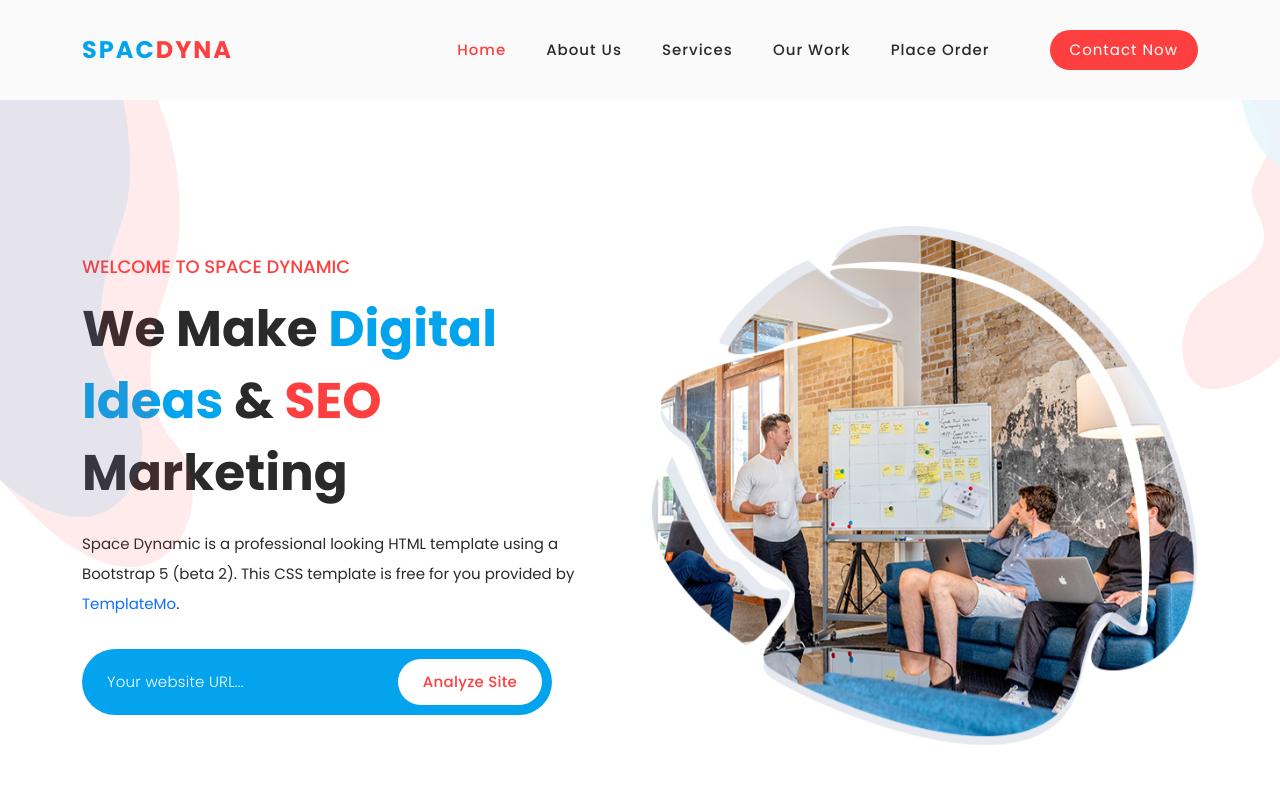
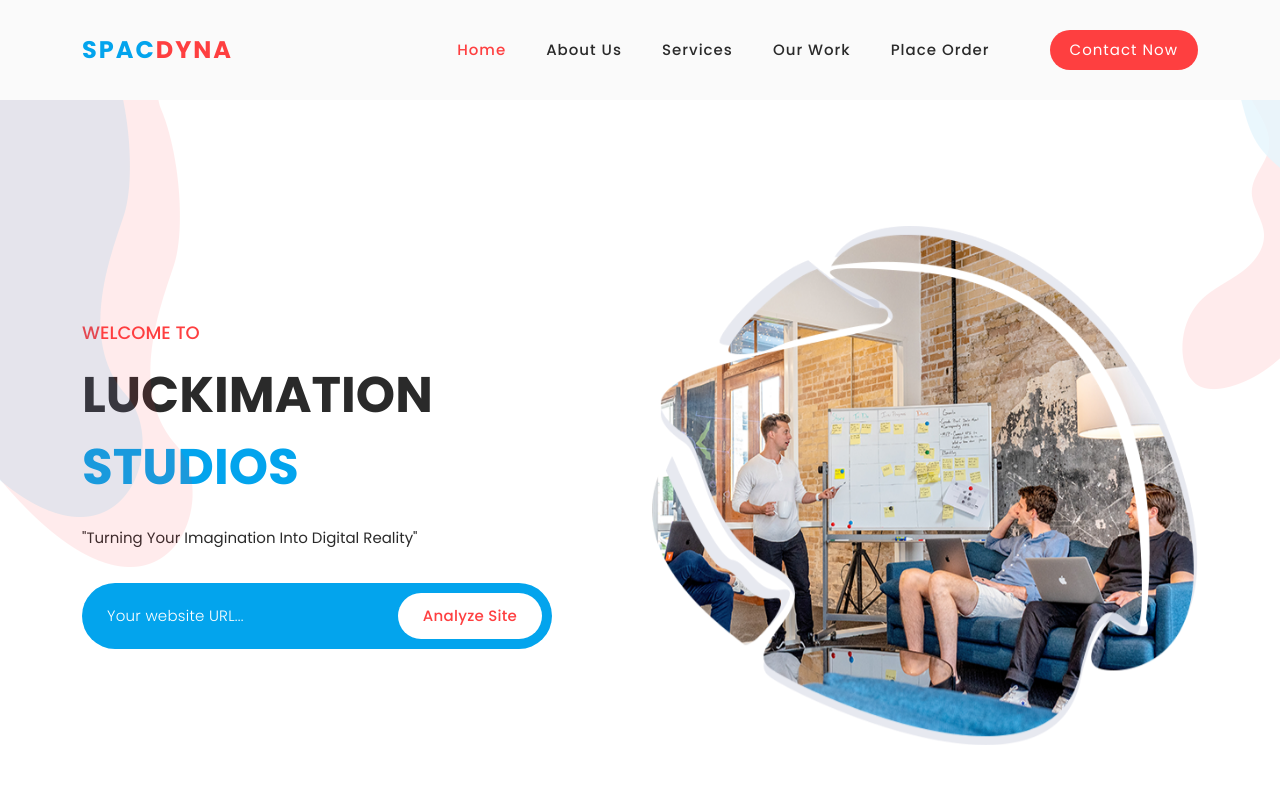
Before and after one commit to Luckimation/space-studio, a plain HTML site: page index.html in a window 1280 px wide. Shown: the top 800 px of the page. Drawn offline with Linux system fonts and the light colour scheme.

Commit message:
Update index.html

```diff
--- a/index.html
+++ b/index.html
@@ -83,9 +83,9 @@ https://templatemo.com/tm-562-space-dynamic
           <div class="row">
             <div class="col-lg-6 align-self-center">
               <div class="left-content header-text wow fadeInLeft" data-wow-duration="1s" data-wow-delay="1s">
-                <h6>Welcome to Space Dynamic</h6>
-                <h2>We Make <em>Digital Ideas</em> &amp; <span>SEO</span> Marketing</h2>
-                <p>Space Dynamic is a professional looking HTML template using a Bootstrap 5 (beta 2). This CSS template is free for you provided by <a rel="nofollow" href="https://templatemo.com/page/1" target="_parent">TemplateMo</a>.</p>
+                <h6>Welcome to</h6>
+                <h2>LUCKIMATION <em>STUDIOS</em> </h2>
+                <p>"Turning Your Imagination Into Digital Reality"</p>
                 <form id="search" action="#" method="GET">
                   <fieldset>
                     <input type="address" name="address" class="email" placeholder="Your website URL..." autocomplete="on" required>
```
